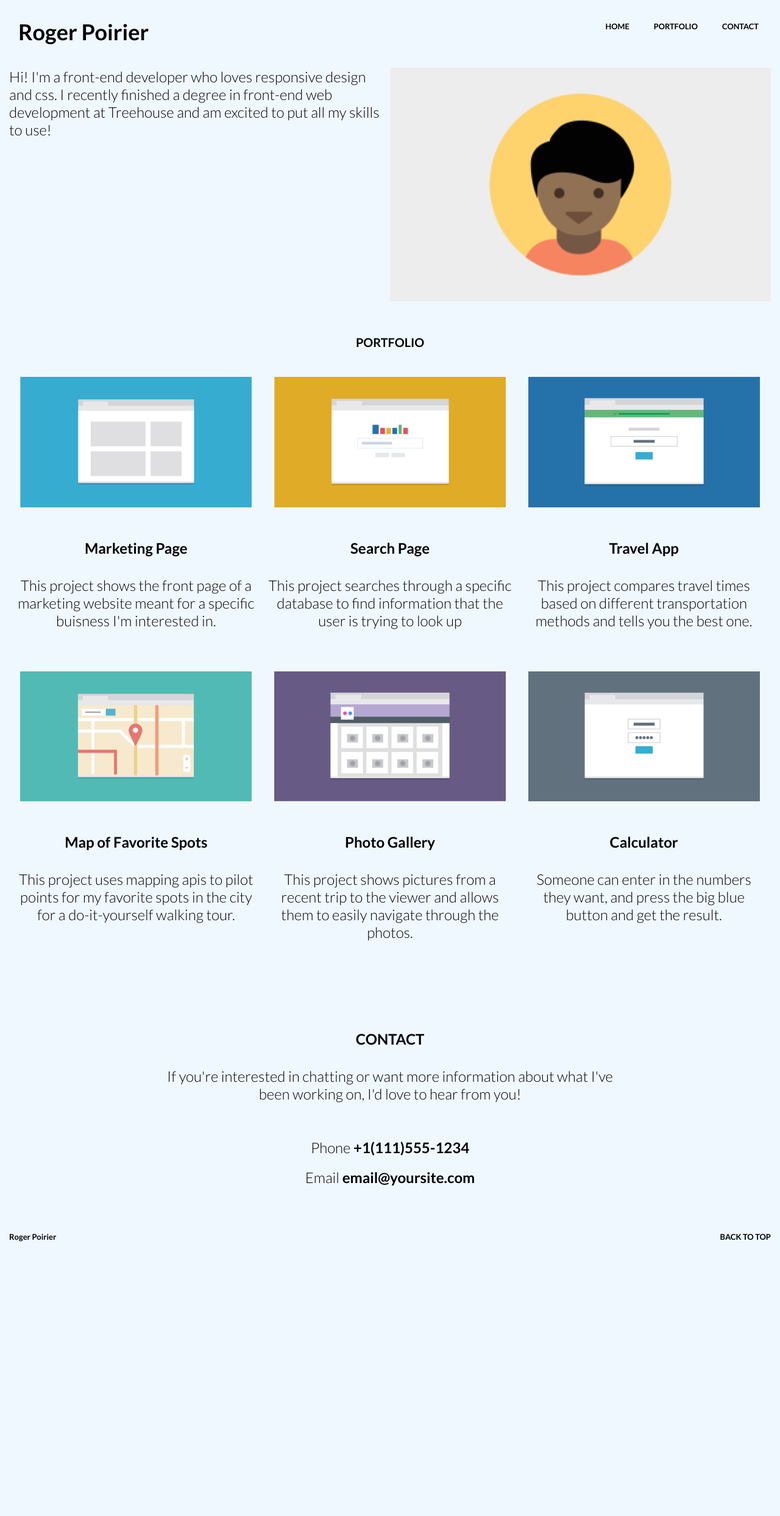
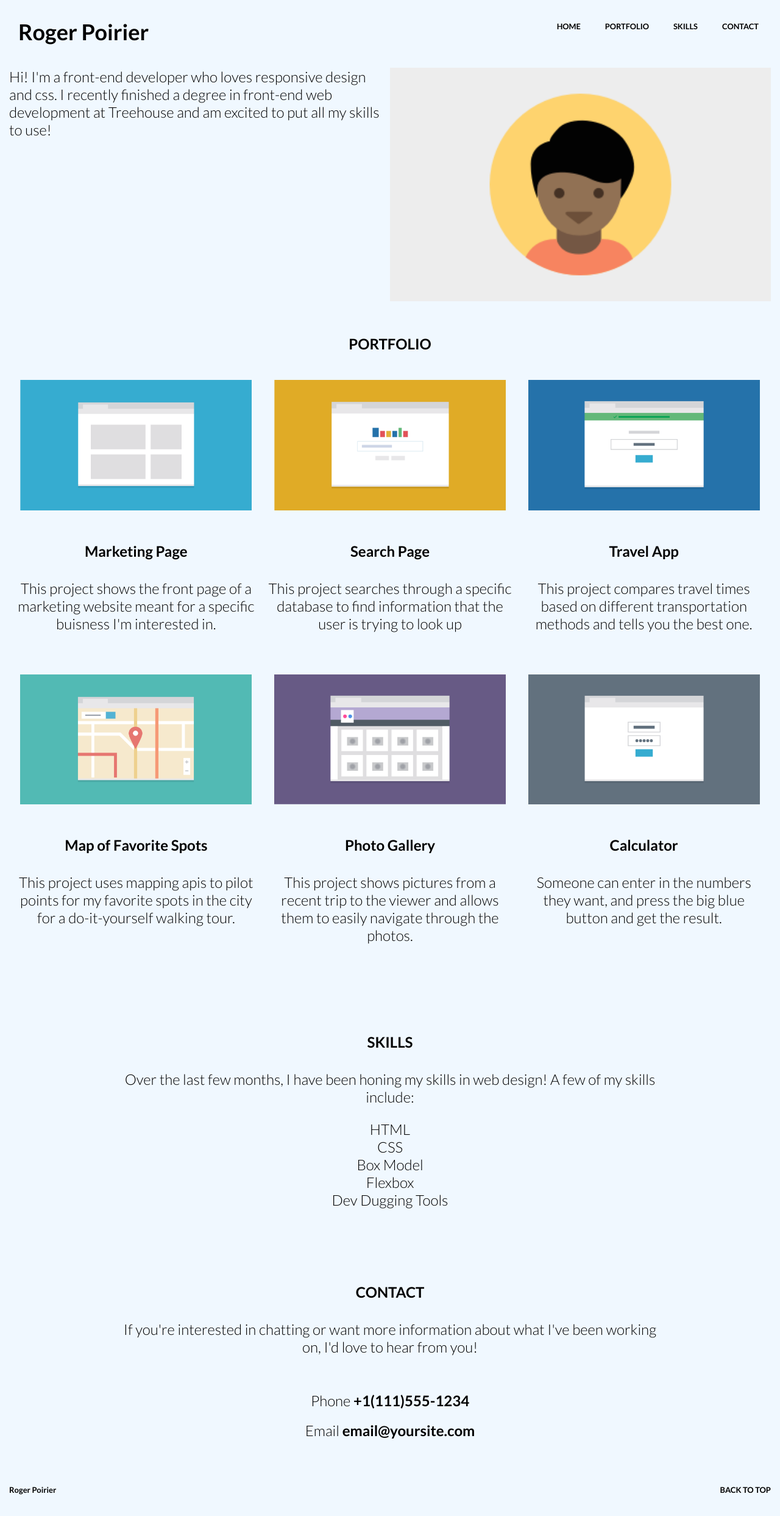
Before and after one commit to rogerpoirierIII/Unit-2-Project, a plain HTML site: page index.html in a window 1280 px wide. Shown: the whole page at 61% size. Before the commit the page ends 2071 px from the top, so only its background shows below. Drawn offline with Linux system fonts and the light colour scheme.

Commit message:
added skill section

```diff
--- a/css/style.css
+++ b/css/style.css
@@ -33,6 +33,9 @@ body{
     text-decoration: none;
     color: black;
 }
+a:hover{
+    background-color: lightcoral;
+}
 .name{
     font-size: 1.5em;
 }
@@ -56,9 +59,13 @@ ul{
     text-align: center;
     padding: 15px 0;
 }
-.contact{
+.skills{
+    align-items: center;
+    text-align: center;
+}
+.contact,.skills{
     padding-top: 75px;
-    font: size 0.90em;
+    flex-basis:  100%;
 }
 .contact p {
     padding-bottom: 25px;
@@ -117,9 +124,9 @@ footer{
         flex-basis: auto;
         width:50%;
     }
-    .contact{
+    .contact,.skills{
         flex: 1 100%;
-        max-width: 60%;
+        max-width: 70%;
     }
 }
 @media screen and (min-width: 1024px){
@@ -139,4 +146,7 @@ footer{
 .item,.item img{
     flex-basis: 32%;
 }
+.skills{
+    flex-basis: 100%;
 }
+}
--- a/index.html
+++ b/index.html
@@ -14,9 +14,10 @@
     <header class="main-header" id="home">
        <h1 class="name">Roger Poirier</h1>
         <ul class="main-nav">
-        <div class="nav-item"><a href="#home">HOME</a></div>
-        <div class="nav-item"><a href="#portfolio">PORTFOLIO</a></div>
-        <div class="nav-item"><a href="#contact">CONTACT</a></div>
+        <li class="nav-item"><a href="#home">HOME</a></li>
+        <li class="nav-item"><a href="#portfolio">PORTFOLIO</a></li>
+        <li class="nav-item"><a href="#skills">SKILLS</a></li>
+        <li class="nav-item"><a href="#contact">CONTACT</a></li>
         </ul>
         <div class="bio">
     <img src="images/responsive-layout-profile.png" alt="A profile picture of Roger Poirier" class="profile-pic profile">
@@ -28,49 +29,62 @@
     </header>
 
     <div class="container" id="portfolio">
-           <h5 class="title"><strong>PORTFOLIO</strong></h4>
+           <h4 class="title"><strong>PORTFOLIO</strong></h4>
         <div class="portfolio-1 item">
 
-            <img src="images/portfolio-1.png">
+            <img src="images/portfolio-1.png" alt="">
             <h4>Marketing Page</h4>
             <p>This project shows the front page of a marketing website meant for a specific
                 buisness I'm interested in.
             </p>
         </div>
         <div class="portfolio-2 item">
-            <img src="images/portfolio-2.png">
+            <img src="images/portfolio-2.png" alt="">
             <h4>Search Page</h4>
             <p>This project searches through a specific database to find information
                 that the user is trying to look up
             </p>
         </div>
         <div class="portfolio-3 item">
-            <img src="images/portfolio-3.png">
+            <img src="images/portfolio-3.png" alt="">
             <h4>Travel App</h4>
             <p>This project compares travel times based on different transportation
                 methods and tells you the best one.
             </p>
         </div>
         <div class="portfolio-4 item">
-            <img src="images/portfolio-4.png">
+            <img src="images/portfolio-4.png" alt="">
             <h4>Map of Favorite Spots</h4>
             <p>This project uses mapping apis to pilot points for my favorite spots
                 in the city for a do-it-yourself walking tour.
             </p>
         </div>
         <div class="portfolio-5 item">
-            <img src="images/portfolio-5.png">
+            <img src="images/portfolio-5.png" alt="">
             <h4>Photo Gallery</h4>
             <p>This project shows pictures from a recent trip to the viewer and
                 allows them to easily navigate through the photos.
             </p>
         </div>
         <div class="portfolio-6 item">
-            <img src="images/portfolio-6.png">
+            <img src="images/portfolio-6.png" alt="">
             <h4>Calculator</h4>
             <p>Someone can enter in the numbers they want, and press the big blue
                 button and get the result.
             </p>
+        </div>
+        <div class="skills item" id="skills">
+            <h4>SKILLS</h4>
+            <p>Over the last few months, I have been honing my skills in web design!
+                A few of my skills include:
+            </p>
+            <ul>
+                <li>HTML</li>
+                <li>CSS</li>
+                <li>Box Model</li>
+                <li>Flexbox</li>
+                <li>Dev Dugging Tools</li>
+            </ul>
         </div>
         <div class="contact item" id="contact" >
             <h4>CONTACT</h4>
```
